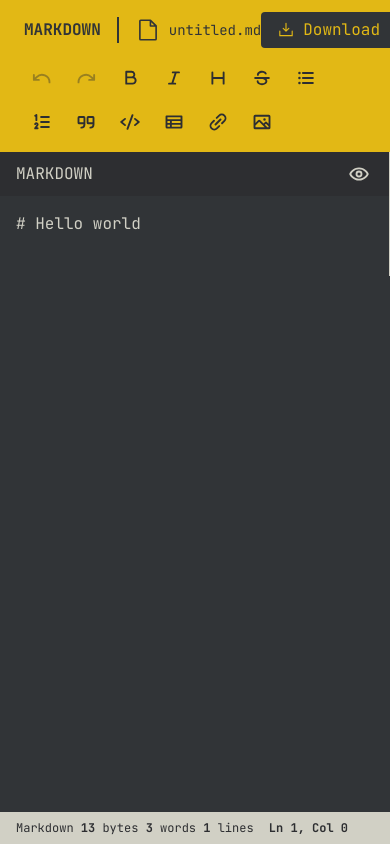
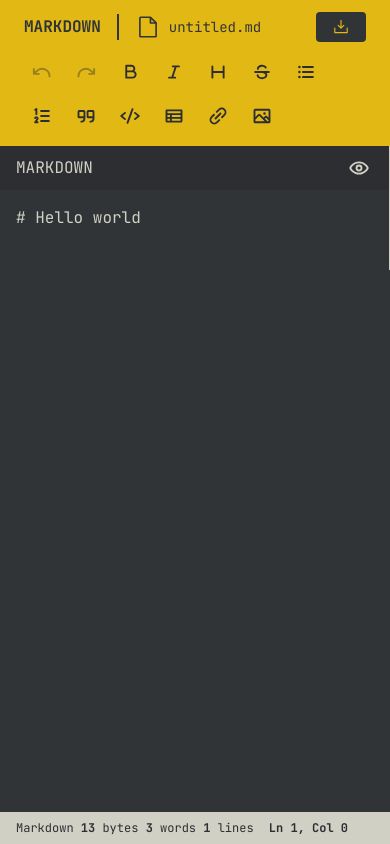
Before and after one commit to Lictro/markdown-editor, a Next.js app: page / in a window 390 px wide. Built offline with nearby package versions, Linux system fonts and the light colour scheme.

Commit message:
Add media query in Download button

```diff
--- a/src/components/Navbar.tsx
+++ b/src/components/Navbar.tsx
@@ -57,7 +57,7 @@ export default function Navbar({
         className="flex items-center justify-center gap-2 bg-charcoal text-gold px-4 py-1.5 rounded hover:opacity-80 transition cursor-pointer"
       >
         <DownloadSimpleIcon size={18} />
-        <span>Download</span>
+        <span className="hidden md:inline">Download</span>
       </button>
     </nav>
   );
```
